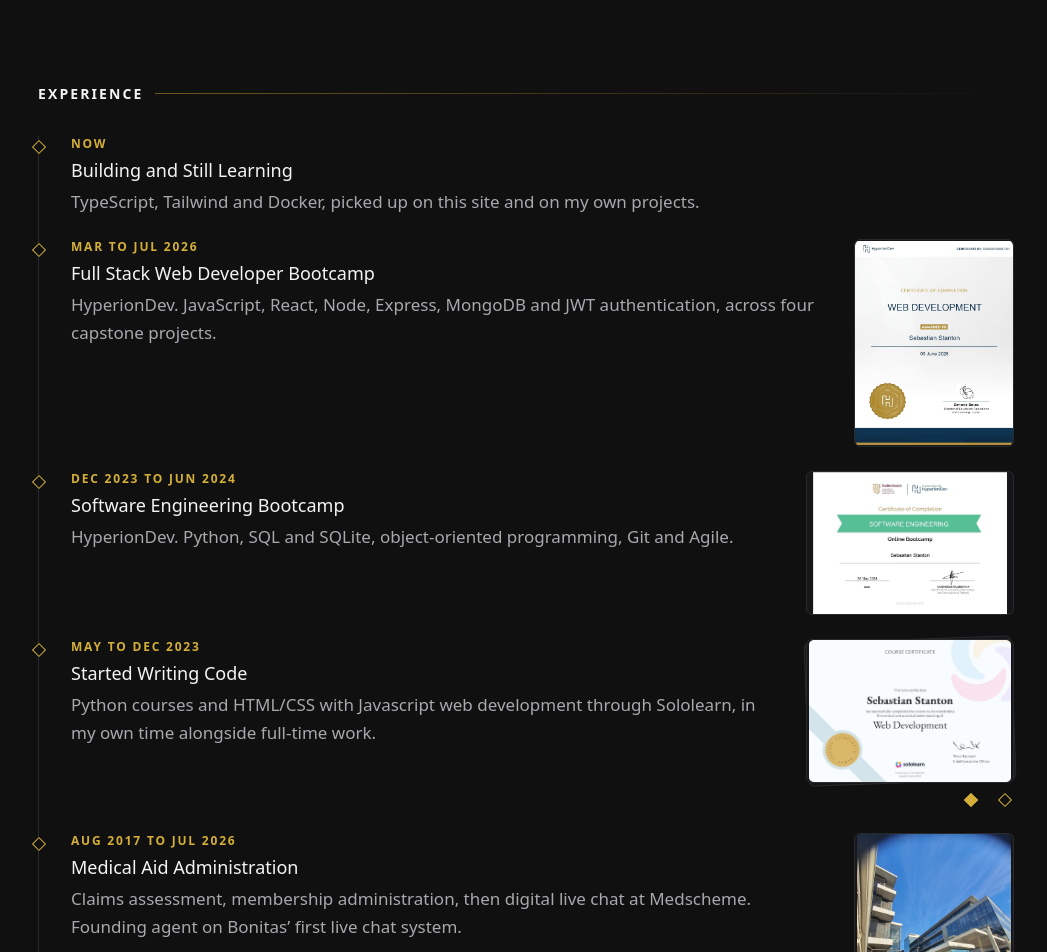
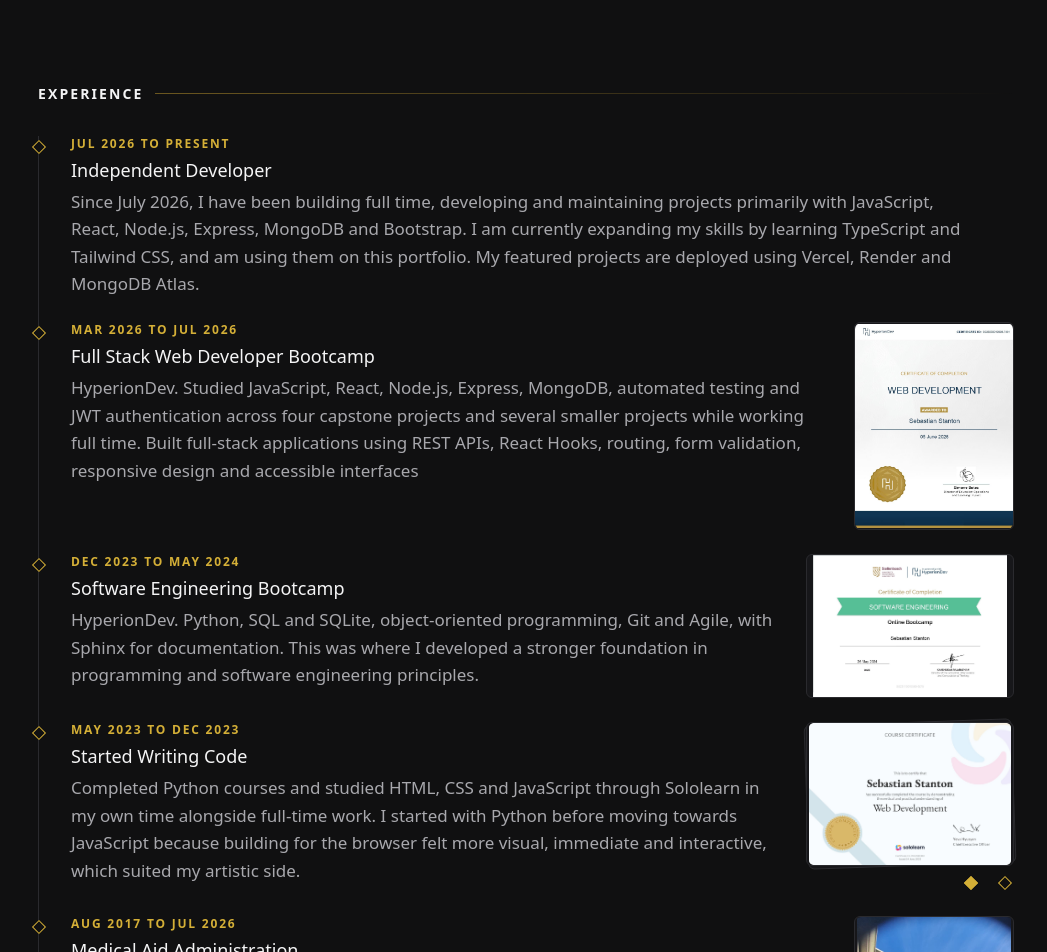
Before and after one commit to SZStanton/portfolio, a React (Vite) app: page / in a window 1280 px wide. Shown: the part 1720-2672 px from the top of the page, without its empty margins (114-1161 px from the left). Built offline with nearby package versions, Linux system fonts and the light colour scheme.

Commit message:
update experience details

```diff
--- a/src/components/sections/About.tsx
+++ b/src/components/sections/About.tsx
@@ -12,7 +12,10 @@ import { SectionLabel } from '../ui/SectionLabel';
 
 // Quick facts, kept beside the prose so the section scans as well as it reads.
 const facts = [
-  { value: '9 Years', label: 'in fast-paced, high-accuracy admin roles' },
+  {
+    value: '9 Years',
+    label: 'in fast-paced, high-accuracy, customer-first roles',
+  },
   { value: '2', label: 'HyperionDev bootcamps completed' },
   { value: 'Cape Town', label: 'South Africa' },
 ];
@@ -20,17 +23,17 @@ const facts = [
 // The route from admin into development, most recent first.
 const timeline = [
   {
-    period: 'Now',
-    title: 'Building and Still Learning',
+    period: 'Jul 2026 to Present',
+    title: 'Independent Developer',
     detail:
-      'TypeScript, Tailwind and Docker, picked up on this site and on my own projects.',
+      'Since July 2026, I have been building full time, developing and maintaining projects primarily with JavaScript, React, Node.js, Express, MongoDB and Bootstrap. I am currently expanding my skills by learning TypeScript and Tailwind CSS, and am using them on this portfolio. My featured projects are deployed using Vercel, Render and MongoDB Atlas.',
     images: [],
   },
   {
-    period: 'Mar to Jul 2026',
+    period: 'Mar 2026 to Jul 2026',
     title: 'Full Stack Web Developer Bootcamp',
     detail:
-      'HyperionDev. JavaScript, React, Node, Express, MongoDB and JWT authentication, across four capstone projects.',
+      'HyperionDev. Studied JavaScript, React, Node.js, Express, MongoDB, automated testing and JWT authentication across four capstone projects and several smaller projects while working full time. Built full-stack applications using REST APIs, React Hooks, routing, form validation, responsive design and accessible interfaces',
     images: [
       {
         src: fullStackBootcamp,
@@ -40,10 +43,10 @@ const timeline = [
     ],
   },
   {
-    period: 'Dec 2023 to Jun 2024',
+    period: 'Dec 2023 to May 2024',
     title: 'Software Engineering Bootcamp',
     detail:
-      'HyperionDev. Python, SQL and SQLite, object-oriented programming, Git and Agile.',
+      'HyperionDev. Python, SQL and SQLite, object-oriented programming, Git and Agile, with Sphinx for documentation. This was where I developed a stronger foundation in programming and software engineering principles.',
     images: [
       {
         src: softwareEngineeringBootcamp,
@@ -52,11 +55,11 @@ const timeline = [
     ],
   },
   {
-    period: 'May to Dec 2023',
+    period: 'May 2023 to Dec 2023',
     title: 'Started Writing Code',
     detail:
-      'Python courses and HTML/CSS with Javascript web development through Sololearn, in my own time alongside full-time work.',
-    // Web development sits in front, python behind it.
+      'Completed Python courses and studied HTML, CSS and JavaScript through Sololearn in my own time alongside full-time work. I started with Python before moving towards JavaScript because building for the browser felt more visual, immediate and interactive, which suited my artistic side.',
+    // Web development sits in front, Python behind it.
     images: [
       {
         src: webDevelopment,
@@ -74,7 +77,7 @@ const timeline = [
     period: 'Aug 2017 to Jul 2026',
     title: 'Medical Aid Administration',
     detail:
-      'Claims assessment, membership administration, then digital live chat at Medscheme. Founding agent on Bonitas’ first live chat system.',
+      'Nine years in medical aid administration, progressing from call agent to back-office support and then digital live chat, where I began learning coding in my free time. I was a founding agent on Bonitas’ first live chat system, where I developed the message templates and process standards the team went on to adopt. I also helped identify problems with the system and worked with the development team and management to find solutions.',
     images: [
       {
         src: medscheme,
```
